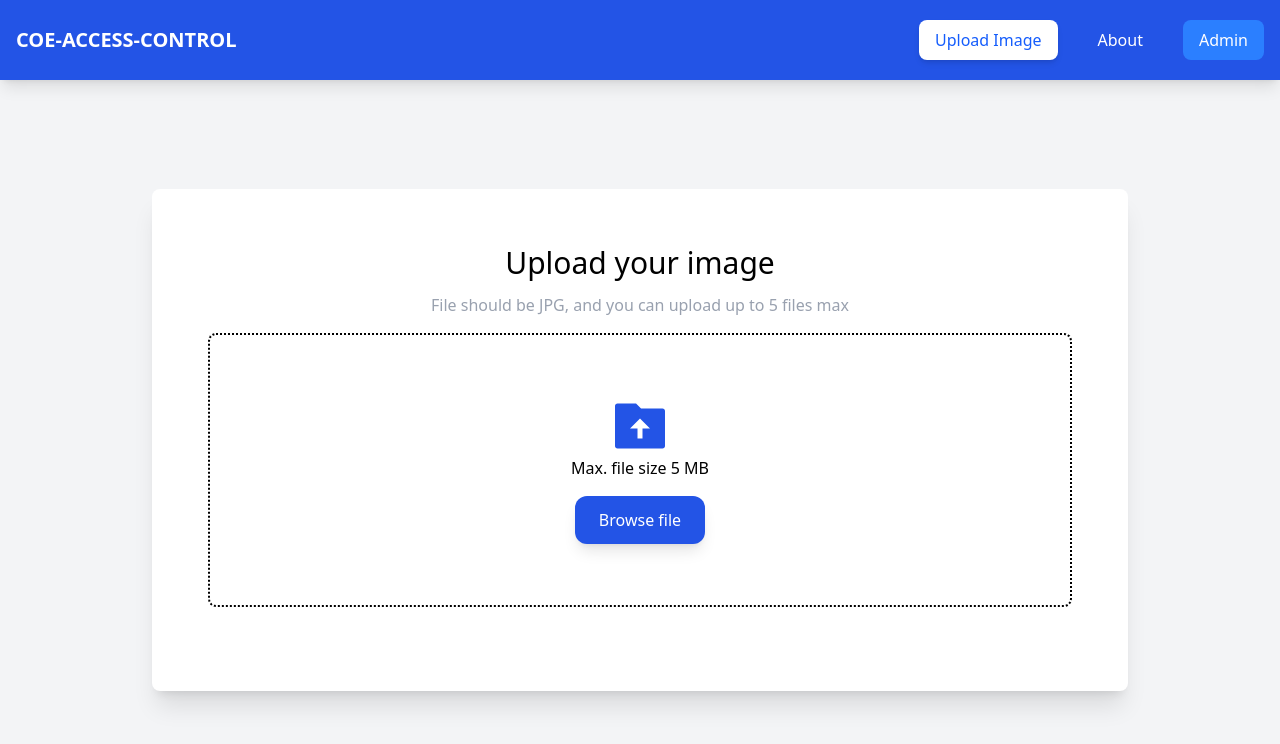
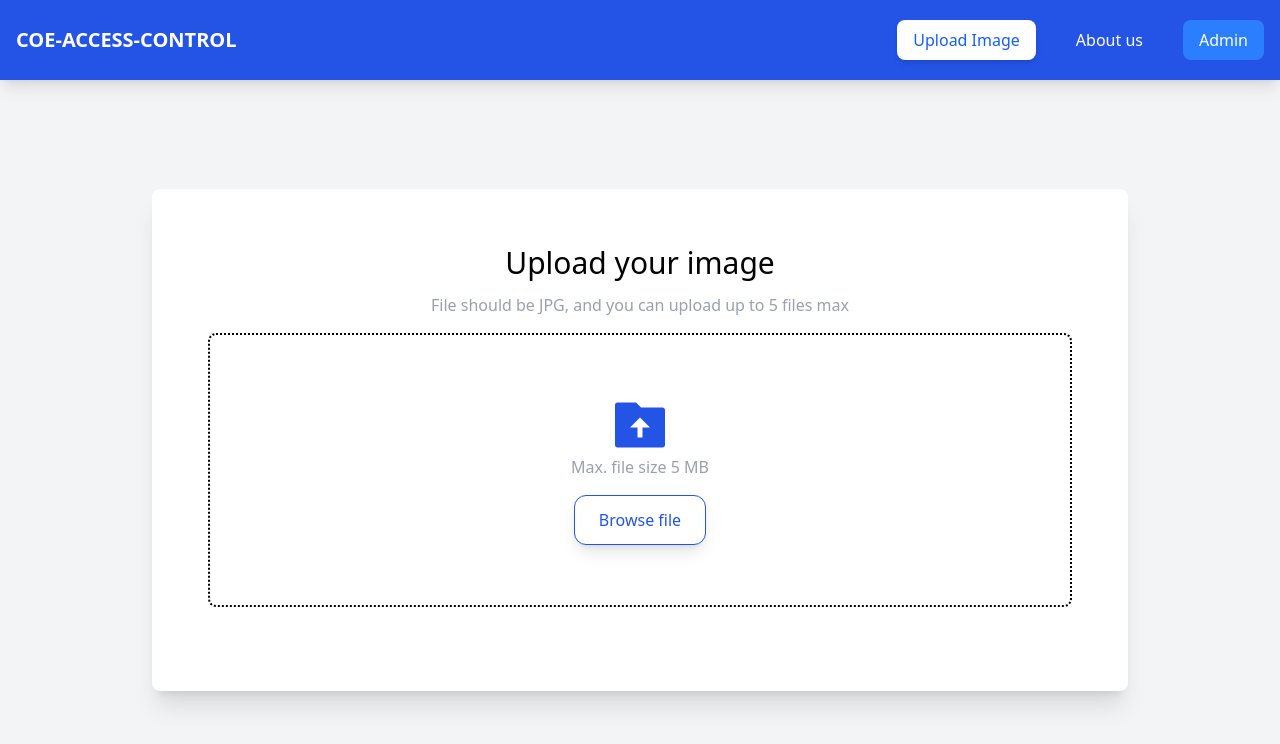
Before and after one commit to chotipats2092002/CoE-Access-Control, a React (Vite) app in the folder web/: page / in a window 1280 px wide. Shown: the top 744 px of the page. Built offline with nearby package versions, Linux system fonts and the light colour scheme.

Commit message:
change style upload button

```diff
--- a/web/src/components/Navbar.tsx
+++ b/web/src/components/Navbar.tsx
@@ -29,11 +29,11 @@ const Navbar: React.FC = () => {
         { path: "/", name: "Upload Image" },
         { path: "/ip-camera", name: "IP Camera" },
         { path: "/show", name: "Show Image" },
-        { path: "/about", name: "About" },
+        { path: "/about", name: "About us" },
       ]
       : [
         { path: "/", name: "Upload Image" },
-        { path: "/about", name: "About" },
+        { path: "/about", name: "About us" },
       ];
   }, [isLoggedIn]);
 
@@ -43,10 +43,12 @@ const Navbar: React.FC = () => {
         <div className="max-w-7xl mx-auto px-4">
           <div className="h-20 flex items-center justify-between">
             <div className="text-white text-xl font-bold">
+              <Link to="/" className="text-white text-xl font-bold">
                 COE-ACCESS-CONTROL
+              </Link>
             </div>
 
-          <div className="hidden min-[880px]:flex space-x-6">
+            <div className="hidden min-[901px]:flex space-x-6">
               {links.map((item) => (
                 <Link
                   key={item.path}
@@ -76,7 +78,7 @@ const Navbar: React.FC = () => {
               )}
             </div>
 
-          <div className="flex min-[880px]:hidden items-center">
+            <div className="flex min-[901px]:hidden items-center">
               <button
                 onClick={() => setIsOpen(!isOpen)}
                 className="text-white focus:outline-none"
@@ -143,13 +145,13 @@ const Navbar: React.FC = () => {
       </nav>
       <div className="flex justify-center items-center">
         <Modal
-      isOpen = {showModal}
-      iconName = "warning"
+          isOpen={showModal}
+          iconName="warning"
           title="Are you sure"
-      text = "you want to logout?"
-      confirmButtonText = "OK"
-      cancelButtonText = "Cancel"
-      onConfirm = {()=> {
+          text="you want to logout?"
+          confirmButtonText="OK"
+          cancelButtonText="Cancel"
+          onConfirm={() => {
             handleLogout();
             setShowModal(false);
           }}
--- a/web/src/components/UploadButton.tsx
+++ b/web/src/components/UploadButton.tsx
@@ -68,11 +68,11 @@ const ImageUpload: React.FC<ImageUploadProps> = ({ onImageSelect }) => {
                                     <input {...getInputProps()} />
                                     <div className="flex flex-col items-center">
                                         <RiFolderUploadFill className="text-6xl text-[#2354E6]" />
-                                        <p>Max. file size 5 MB</p>
+                                        <p className="text-gray-400">Max. file size 5 MB</p>
                                     </div>
 
                                     <div className="w-1/2 flex flex-row justify-center">
-                                        <button type="button" onClick={open} className="cursor-pointer bg-[#2354E6] text-white px-6 py-3 rounded-xl shadow-lg hover:scale-105 transform transition-all duration-300 ease-in-out">
+                                        <button type="button" onClick={open} className="cursor-pointer bg-white text-[#2354E6] border border-[#2354E6] px-6 py-3 rounded-xl shadow-lg hover:scale-105 transform transition-all duration-300 ease-in-out">
                                             Browse file
                                         </button>
                                     </div>
--- a/web/src/pages/IPCamera.tsx
+++ b/web/src/pages/IPCamera.tsx
@@ -56,7 +56,7 @@ const IPCamera = () => {
     return (
         <div className="flex flex-col items-center justify-center p-4">
           <div className="w-full max-w-4xl"> {/* จำกัดความกว้างสูงสุด */}
-            <div className="bg-white shadow-xl rounded-lg p-4 md:p-8">
+            <div className="bg-white shadow-xl rounded-lg p-4 md:p-8 flex flex-col gap-8">
                 <RTSPtoWebMSE
                   ref={videoRef}
                 />
@@ -64,7 +64,7 @@ const IPCamera = () => {
               <div className="flex justify-center">
                 <button
                   onClick={handleCapture}
-                  className="bg-blue-500 text-white font-bold py-2 px-4 rounded hover:bg-blue-700 transition-colors"
+                  className="bg-blue-500 text-white font-bold py-2 px-4 rounded hover:bg-blue-700 transition-colors cursor-pointer"
                 >
                   Capture
                 </button>
```
Lines whose indentation alone changed are shown as unchanged.
